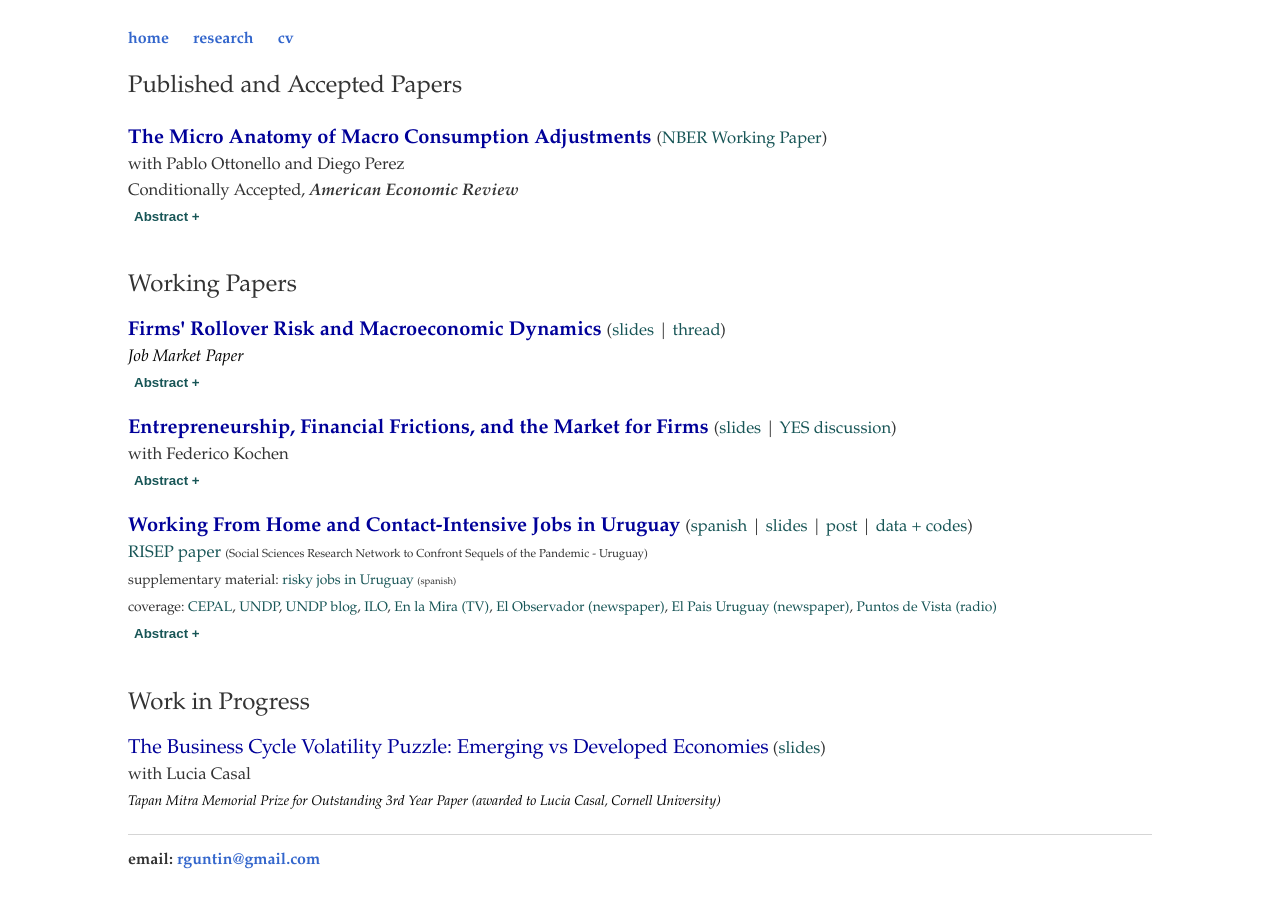
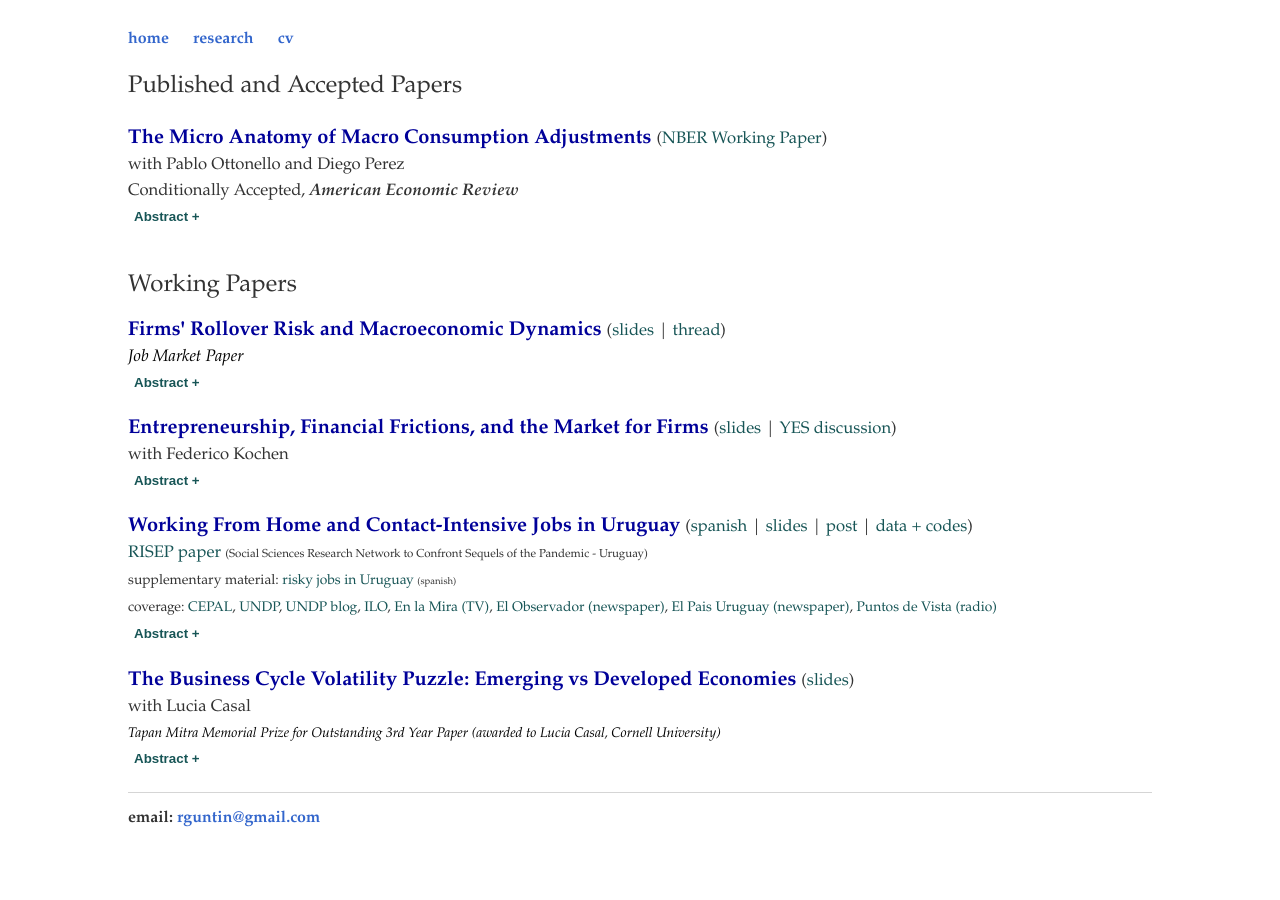
Before and after one commit to rafaguntin/rafaguntin.github.io, a Jekyll site: the page built from research/index.html, in a window 1280 px wide. Built offline with Jekyll 4.4.1, drawn with Linux system fonts in a browser that asks for light colours; some of the changed lines change nothing that is shown.

Commit message:
Update index.html

```diff
--- a/research/index.html
+++ b/research/index.html
@@ -110,17 +110,24 @@
 	</span> <big> <big>
 			</p>
 
-				<p>
-					 <br>
-					<big>Work in Progress<small></p>
 
-					<p>
-						<span style = "color:#000099">The Business Cycle Volatility Puzzle: Emerging vs Developed Economies</span><small>
-					        (<a style="color:#175556" href="https://www.rguntin.com/research/Volatility_LC_RG_slides.pdf" target="_blank">slides</a>)
+<p> <a style="font-weight: bold;  color:#000099"
+       		href="/research/LCRG_BCV.pdf" target="_blank">The Business Cycle Volatility Puzzle: Emerging vs Developed Economies</a> <small>
+						        (<a style="color:#175556" href="https://www.rguntin.com/research/Volatility_LC_RG_slides.pdf" target="_blank">slides</a>)
 						<br>with <span style="color:#333"> Lucia Casal </span>
 		                                <br> <small> <span style="color: #000000" class='notbold'><i>Tapan Mitra Memorial Prize for Outstanding 3rd Year Paper (awarded to Lucia Casal, Cornell University) <big></i></span>
+					        				 <br><button style ="font-weight: bold; color:#175556 ;background-color: white;border: none;" onclick="myFunction3()" id="myBtn3">Abstract +<small></button>
+					       <span id="dots3"></span><span id="more3" style = "color:#282828; line-height: 1.4em; text-align: justify">
+        We study the role of micro and macro shocks in explaining the business cycle volatility differences
+	between emerging and developed economies. Using a small open economy setup with heterogeneous firms and
+	production linkages, we decompose the volatility of output in four major components that depend on observable sufficient statistics:
+	sector-level shocks that depend on the sectoral composition of the economy,  firm-level shocks that depend on the firm size distribution,
+	international prices shocks that depend on disaggregated trade imbalances, and a residual aggregate shock component.
+	In our application,  we use commodity prices,
+	input-output and firm-level micro data for several emerging and developed economies to study the contribution of each
+	component to the excessive output volatility in emerging economies. </span>
+	<big><big> </p>
 
-						</p>
 
 <script>
 
@@ -195,6 +202,24 @@
   }
 }
 
+
+function myFunction() {
+  var dots = document.getElementById("dots");
+  var moreText = document.getElementById("more");
+  var btnText = document.getElementById("myBtn");
+
+  if (dots.style.display === "none") {
+    dots.style.display = "inline";
+    btnText.innerHTML = "Abstract +";
+    moreText.style.display = "none";
+  }
+else {
+    dots.style.display = "none";
+    btnText.innerHTML = "Abstract -";
+    moreText.style.display = "inline-block";
+  }
+}
+
 </script>
 
 		</div>
```
